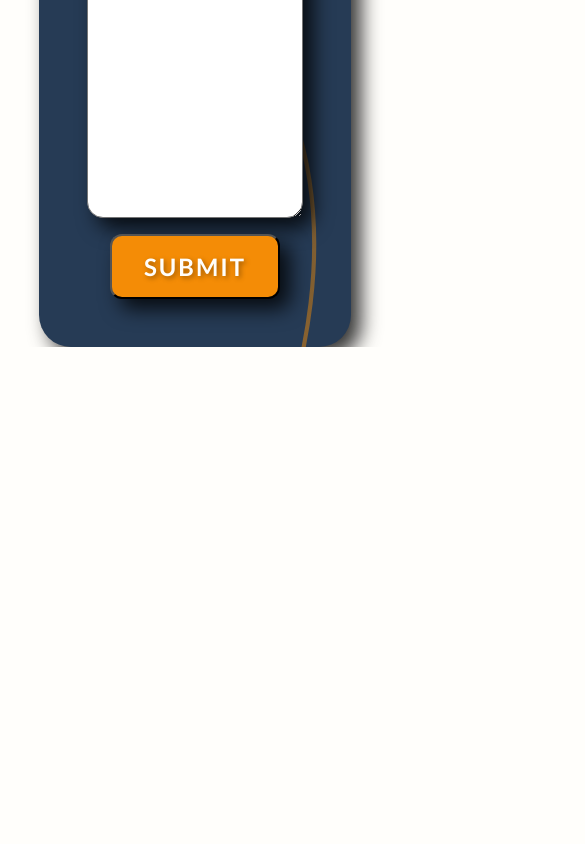
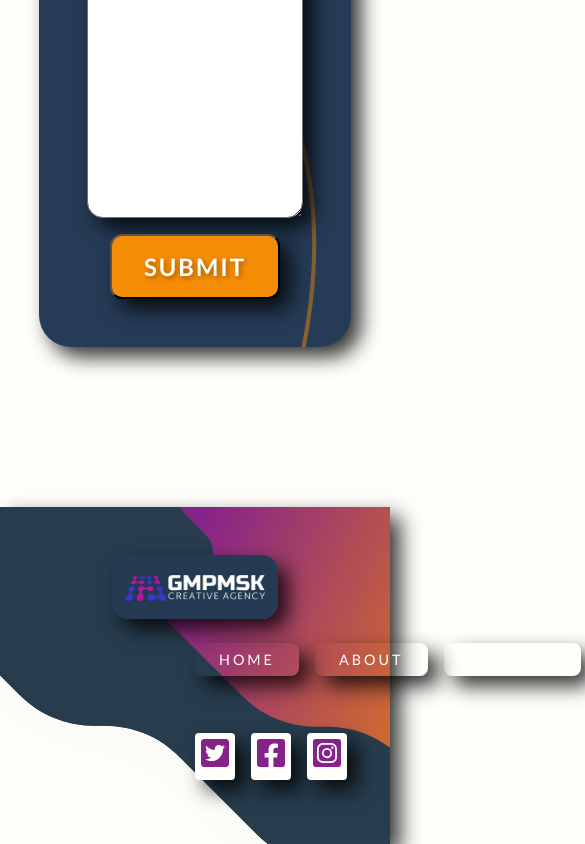
Before and after one commit to emsoltan/gmpmsk-creatitve-agency, a React (Create React App) app: page / in a window 390 px wide. Shown: the part 11060-11904 px from the top of the page, 585 px wide, since content can reach past the window. Before the commit the page ends 11407 px from the top, so only its background shows below. Built offline with nearby package versions, Linux system fonts and the light colour scheme.

Commit message:
added footer/fixed service mobile view

```diff
--- a/package.json
+++ b/package.json
@@ -9,6 +9,7 @@
     "@mui/material": "^5.6.3",
     "react": "^18.1.0",
     "react-dom": "^18.1.0",
+    "react-icons": "^4.3.1",
     "react-scripts": "5.0.1",
     "styled-components": "^5.3.5"
   },
--- a/src/App.css
+++ b/src/App.css
@@ -19,7 +19,6 @@
     padding: 0;
     scroll-behavior: smooth;
     backface-visibility: none;
-    /* transition: all 1s ease-in-out; */
     font-family: 'Lato', sans-serif;
 
 }
--- a/src/App.jsx
+++ b/src/App.jsx
@@ -6,6 +6,7 @@ import Hero from "./components/02-Hero/Hero";
 import About from "./components/03-About/About";
 import Services from "./components/04-Services/Services";
 import Contact from "./components/06-Contact/Contact"
+import Footer from "./components/07-Footer/Footer"
 const App = () => {
   const theme = createTheme({
     palette: {
@@ -47,6 +48,7 @@ const App = () => {
         <Services/>
         <Contact/>
       </main>
+      <Footer/>
     </ThemeProvider>
   );
 };
--- a/src/components/06-Contact/Contact.jsx
+++ b/src/components/06-Contact/Contact.jsx
@@ -28,10 +28,10 @@ const ContactForm = styled.div`
         font-size: 1.5rem;
         color: var(--primary-light);
         margin: 1rem;
-        padding: .5rem .75rem;
-        border-radius: .5rem ;
+        padding: 0.5rem 0.75rem;
+        border-radius: 0.5rem;
         text-transform: uppercase;
-        text-shadow: 5px 5px 5px rgba(255, 255, 255, 0.35);
+        text-shadow: 2px 2px 2px rgba(255, 255, 255, 0.35);
         letter-spacing: 2px;
         width: max-content;
         box-shadow: 10px 10px 20px rgba(0, 0, 0, 0.8);
@@ -49,6 +49,7 @@ const ContactForm = styled.div`
           font-size: 1rem;
           text-transform: uppercase;
           padding-left: 0.75rem;
+          text-shadow: 2px 2px 5px rgba(0, 0, 0, 0.35);
         }
       }
       input:last-child {
@@ -64,12 +65,18 @@ const ContactForm = styled.div`
         box-shadow: 10px 10px 20px rgba(0, 0, 0, 0.8);
         text-shadow: 2px 2px 5px rgba(0, 0, 0, 0.35);
         border-radius: 0.75rem;
+        cursor: pointer;
+        :hover {
+          background-color: var(--mag-light);
+          transition: all .3s ease-in-out;
+        }
       }
-      input, input:before, input:after {
-          outline: none;
+      input,
+      input:before,
+      input:after {
+        outline: none;
       }
       .custom-select {
-
         select {
           margin: 2rem 0;
           background-color: var(--primary-light);
@@ -127,12 +134,7 @@ const Contact = () => {
           </div>
 
           <label htmlFor="message">Message</label>
-          <textarea
-            value=""
-            onChange={onSubmitHandler}
-            rows="20"
-            cols="100"
-          />
+          <textarea value="" onChange={onSubmitHandler} rows="20" cols="100" />
 
           <input type="submit" value="Submit" />
         </form>
--- a/src/components/07-Footer/Footer.jsx
+++ b/src/components/07-Footer/Footer.jsx
@@ -0,0 +1,150 @@
+import React from "react";
+import styled from "styled-components";
+import bkgLG from "../../assets/img/bg-intro-mobile.svg";
+import logo from "../../assets/img/logo-header.jpg";
+import {
+  FaTwitterSquare,
+  FaFacebookSquare,
+  FaInstagramSquare,
+} from "react-icons/fa";
+
+const StyledFooter = styled.footer`
+  width: 100%;
+  height: 40vh;
+  padding: 2rem 0;
+  margin-top: 10rem;
+  background-image: url(${bkgLG});
+  background-size: cover;
+  background-position: top;
+  background-repeat: no-repeat;
+  display: flex;
+  flex-direction: column;
+  justify-content: space-between;
+  align-items: center;
+  box-shadow: 10px 10px 20px rgba(0, 0, 0, 0.8);
+
+  img {
+    max-height: 7rem;
+    border-radius: 1rem;
+    box-shadow: 10px 10px 20px rgba(0, 0, 0, 0.8);
+  }
+  ul {
+    display: flex;
+    justify-content: space-between;
+    list-style: none;
+    color: var(--primary-light);
+    font-size: 1.6rem;
+    text-transform: uppercase;
+    padding: 0 2rem;
+    width: 50vw;
+
+    li {
+      margin-right: 1rem;
+    }
+    a,
+    a:before,
+    a:after {
+      color: var(--primary-light);
+      text-decoration: none;
+      cursor: pointer;
+      padding: 0.5rem 1.5rem;
+      border-radius: 0.5rem;
+      box-shadow: 10px 10px 20px rgba(0, 0, 0, 0.8);
+    }
+    li:hover,
+    a:hover {
+      background-color: var(--primary-light);
+      color: var(--mag-dark);
+      transition: all 0.3s ease-in-out;
+    }
+  }
+  .footer-nav {
+    letter-spacing: 3px;
+    margin-top: 2rem;
+    width: 70vw;
+  }
+  .social-nav {
+    font-size: 2rem;
+    margin-top: 2rem;
+    width: 15vw;
+    li {
+      background-color: var(--primary-light);
+      box-shadow: 10px 10px 20px rgba(0, 0, 0, 0.8);
+      padding: 0.25rem;
+      border-radius: 0.25rem;
+      color: var(--mag-dark);
+      :hover {
+        cursor: pointer;
+      }
+    }
+  }
+  @media screen and (max-width: 800px) {
+    position: relative;
+    padding: 0;
+    img {
+      max-height: 4rem;
+      margin-top: 3rem;
+    }
+    font-size: 1rem;
+
+    .footer-nav {
+      width: 10vw;
+      margin: 0;
+      position: relative;
+      justify-content: space-around;
+      li {
+        font-size: 0.9rem;
+      }
+    }
+    .social-nav {
+      justify-content: space-around;
+      /* position: absolute;
+      bottom: 10%;
+      left:45%; */
+      margin-bottom: 4rem;
+    }
+  }
+`;
+
+const Footer = () => {
+  return (
+    <StyledFooter>
+      <img src={logo} alt="logo" />
+
+      <div>
+        <ul className="footer-nav">
+          <li>
+            <a href="/">Home</a>
+          </li>
+          <li>
+            <a href="#about">About</a>
+          </li>
+          <li>
+            {" "}
+            <a href="#services">Services</a>
+          </li>
+          <li>
+            {" "}
+            <a href="#press">Press</a>
+          </li>
+        </ul>
+      </div>
+
+      <div>
+        <ul className="social-nav">
+          <li>
+            <FaTwitterSquare />
+          </li>
+          <li>
+            <FaFacebookSquare />
+          </li>
+          <li>
+            <FaInstagramSquare />
+          </li>
+        </ul>
+      </div>
+    </StyledFooter>
+  );
+};
+
+export default Footer;
```
Also changed, not shown: 1 other file (tests, documents, lock files or other folders).
